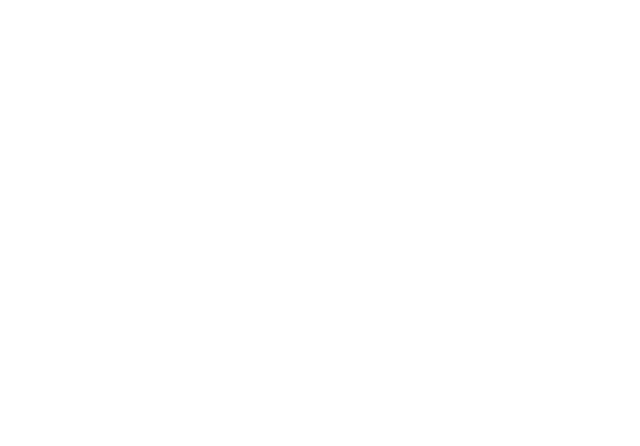
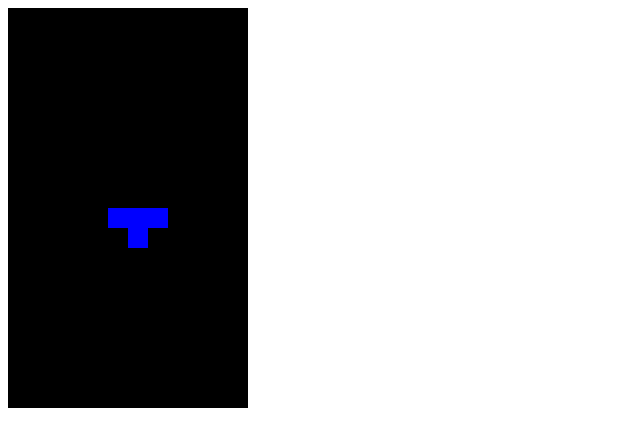
Before and after one commit to Shapetrix/MyTetrisGame, a plain HTML site: page index.html in a window 1280 px wide. Shown: the whole page, without its empty margins (0-640 px from the left). Drawn offline with Linux system fonts and the light colour scheme.

Commit message:
getting tetris working
getting tetris working in web

```diff
--- a/index.html
+++ b/index.html
@@ -1,12 +1,9 @@
-<!DOCTYPE html>
-<html lang="en" dir="ltr">
+<html>
   <head>
-    <meta charset="utf-8">
-    <link rel="stylesheet" href="/css/master.css">
-    <link rel="javaScript" href="/css/app.js">
     <title>MyTetrisGame</title>
   </head>
   <body>
-
+    <canvas id="tetris" width="240" height="400"></canvas>
+    <script src="./js/tetris.js"></script>
   </body>
 </html>
--- /dev/null
+++ b/js/tetris.js
@@ -0,0 +1,114 @@
+// access the canvas
+const canvas = document.getElementById('tetris');
+// get the context out because we can't draw on the dom element
+const context = canvas.getContext('2d');
+
+// scaleing the canvas
+context.scale(20, 20);
+
+// create game peaces
+const matrix = [
+  [0, 0, 0],
+  [1, 1, 1],
+  [0, 1, 0],
+];
+
+function collide(arena, player){
+  const [m, o] = [player.matrix, player.pos];
+  for (let y = 0; y < m.length; ++y){
+    for (let x = 0; x < m[y].length; ++x){
+      if (m[y][x] !== 0 && (arena[y + o.y] && arena[y + o.y][x + o.x]) !== 0){
+        return true;
+      }
+    }
+  }
+  return false;
+}
+
+// stores all the matrixes
+function createMatrix(w, h){
+  const matrix = [];
+  while (h--) {
+    matrix.push(new Array(w).fill(0));
+  }
+  return matrix;
+}
+function draw(){
+  // checking to see if we can draw on the canvas
+  context.fillStyle = 'black';
+  context.fillRect(0, 0, canvas.width, canvas.height);
+
+  drawMatrix(player.matrix,player.pos);
+}
+
+// draw the matrix
+function drawMatrix(matrix, offset){
+  matrix.forEach((row, y) => {
+      row.forEach((value, x) => {
+        if (value !== 0 ) {
+            context.fillStyle = 'blue';
+            context.fillRect(x + offset.x,
+                             y + offset.y,
+                             1, 1);
+          }
+      });
+  });
+}
+function merge(arena, player){
+  player.matrix.forEach((row, y) => {
+    row.forEach((value, x) =>{
+      if (value !== 0 ){
+        arena[y + player.pos.y][x + player.pos.x] = value;
+      }
+    });
+  });
+}
+// drops player by one
+function playerDrop(){
+  player.pos.y++;
+  if (collide(arena, player)){
+    player.pos.y--;
+    merge(arena, player);
+    player.pos.y = 0;
+  }
+  dropCounter = 0;
+}
+// dropCounter
+let dropCounter = 0;
+let dropInterval = 1000;
+// store last time
+let lastTime = 0;
+// updates every frame
+function update(time = 0){
+  const deltaTime = time - lastTime;
+  lastTime = time;
+
+  dropCounter += deltaTime;
+  if (dropCounter > dropInterval){
+    playerDrop();
+  }
+
+  draw();
+  requestAnimationFrame(update);
+}
+
+const arena = createMatrix(12,20);
+
+// player position and matrix
+const player = {
+  pos: {x: 5, y: 5},
+  matrix: matrix,
+}
+
+// player controls
+document.addEventListener('keydown', event =>{
+  if (event.key === 'ArrowLeft'){
+      player.pos.x--;
+  }else if (event.key === 'ArrowRight'){
+      player.pos.x++;
+  }else if (event.key === 'ArrowDown'){
+      playerDrop();
+  }
+});
+
+update();
```
Also changed, not shown: js/app.js (deleted), 1 other file.
